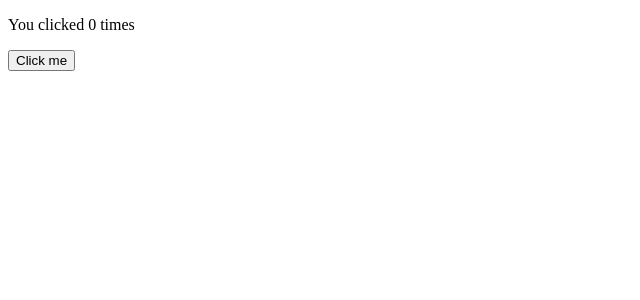
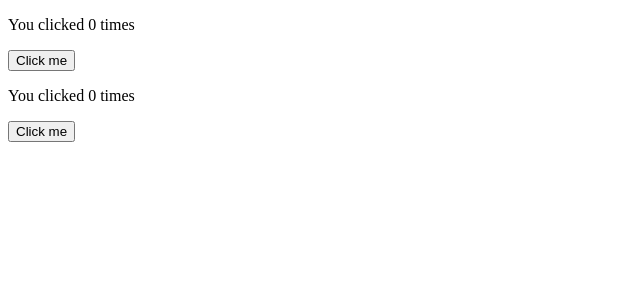
Before and after one commit to hoangle-agilityio/react-training, a React (Vite) app in the folder example-react-hooks/: page / in a window 1280 px wide. Shown: the top 300 px of the page, without its empty margins (0-640 px from the left). Built offline with nearby package versions, Linux system fonts and the light colour scheme.

Commit message:
feat: make some code about useEffect

```diff
--- /dev/null
+++ b/example-react-hooks/src/components/UseEffect.tsx
@@ -0,0 +1,20 @@
+import { useEffect, useState } from "react";
+
+export default function ExampleEffect() {
+  const [count, setCount] = useState(0);
+
+  useEffect(() => {
+    console.log("effect");
+    document.title = `You clicked ${count} times`;
+  });
+
+  return (
+    console.log("render"),
+    <div>
+      <p>You clicked {count} times</p>
+      <button onClick={() => setCount(count + 1)}>
+        Click me
+      </button>
+    </div>
+  );
+}
--- a/example-react-hooks/src/main.tsx
+++ b/example-react-hooks/src/main.tsx
@@ -1,10 +1,12 @@
 import React from 'react'
 import ReactDOM from 'react-dom'
+import ExampleEffect from './components/UseEffect'
 import App from './components/UseState'
 
 ReactDOM.render(
   <React.StrictMode>
     <App />
+    <ExampleEffect />
   </React.StrictMode>,
   document.getElementById('root')
 )
```
